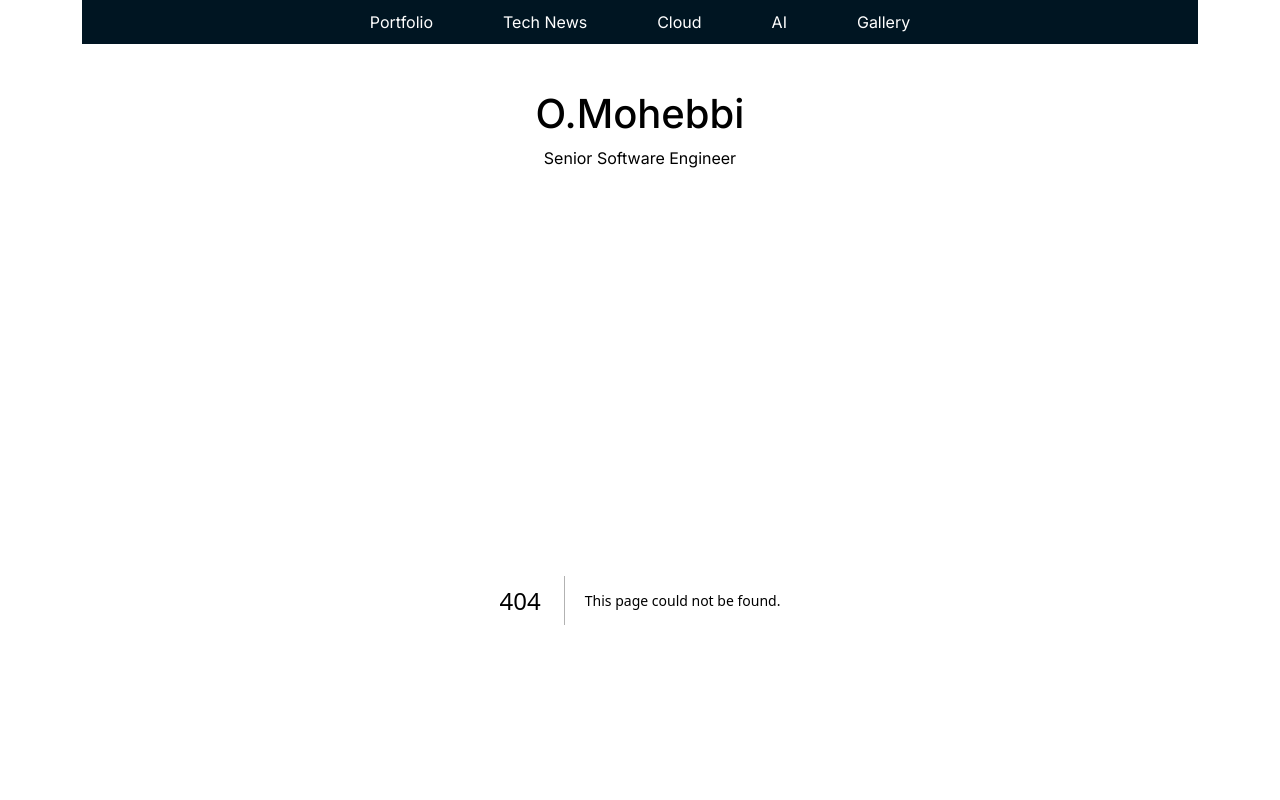
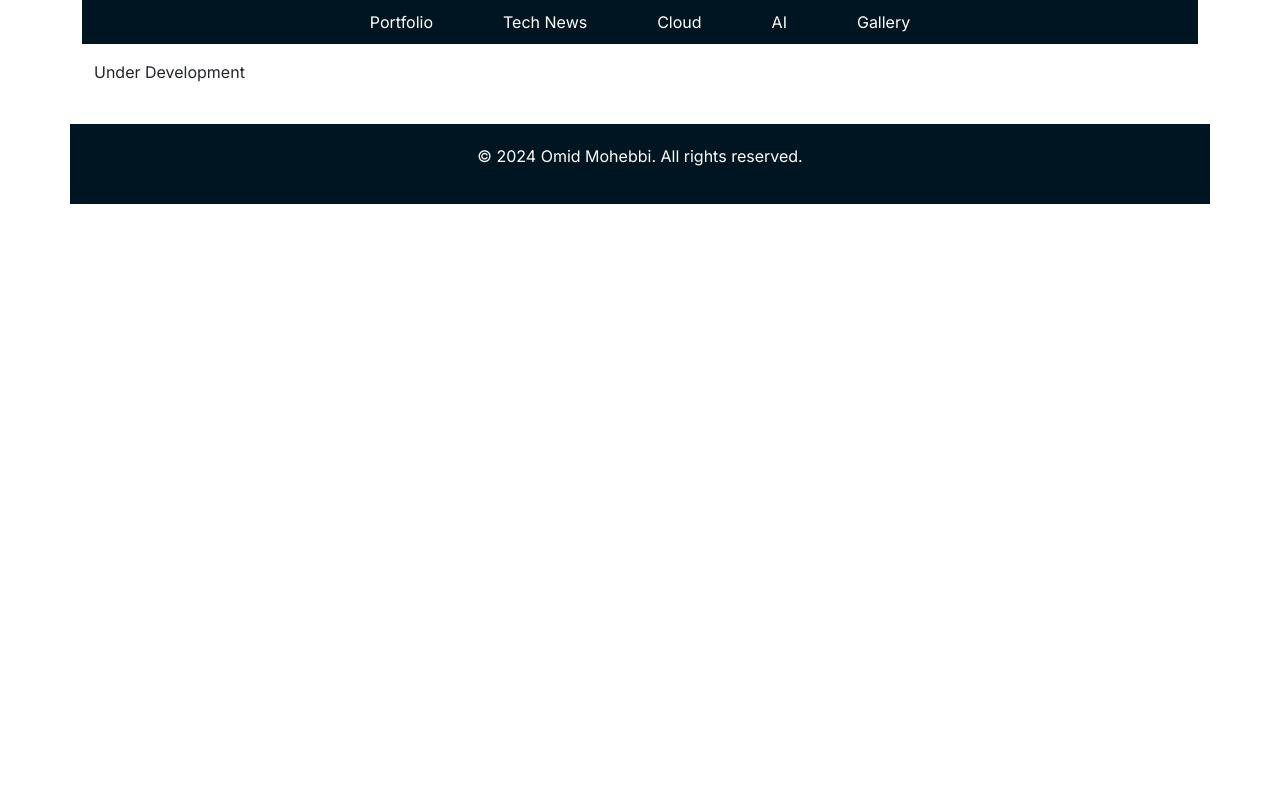
Before and after one commit to omidmohebbise/omidmohebbise.github.io, a Next.js app: page /cloud in a window 1280 px wide. Before the commit this address had no page. Shown: the top 800 px of the page. Built offline with nearby package versions, Linux system fonts and the light colour scheme.

Commit message:
add cloud page

```diff
--- /dev/null
+++ b/src/app/cloud/page.tsx
@@ -0,0 +1,10 @@
+
+
+
+export default function CloudPage(){
+    return(
+        <div className="container">
+            Under Development
+        </div>
+    )
+}
--- a/src/app/page.tsx
+++ b/src/app/page.tsx
@@ -3,11 +3,13 @@ import Contact from "@/components/contact/contact";
 import Educations from "@/components/education/education";
 import Experiences from "@/components/experience/work-experiences";
 import Footer from "@/components/footer/footer";
+import OmidHeader from "@/components/header/omidheader";
 import Skills from "@/components/Skills";
 
 export default function Home() {
   return (
     <div>
+      <OmidHeader/>
       <AboutMe />
       <Skills />
       <Experiences />
--- a/src/components/NavBar.tsx
+++ b/src/components/NavBar.tsx
@@ -3,7 +3,6 @@ export default function NavBar() {
         <>
             <div className="row">
                 <div className="col">
-
                     <nav>
                         <ul>
                             <li><a href="/">Portfolio</a></li>
@@ -15,14 +14,7 @@ export default function NavBar() {
                     </nav>
                 </div>
             </div>
-            <div>
-                <header>
-                    <div className="">
-                        <h1>O.Mohebbi</h1>
-                        <div className="px-3">Senior Software Engineer</div>
-                    </div>
-                </header>
-            </div>
+
         </>
     )
 }
--- a/src/components/footer/footer.tsx
+++ b/src/components/footer/footer.tsx
@@ -1,7 +1,7 @@
 export default function Footer(){
 
     return(
-        <footer>
+        <footer className="container">
         <p>&copy; 2024 Omid Mohebbi. All rights reserved.</p>
       </footer>
     )
--- /dev/null
+++ b/src/components/header/omidheader.tsx
@@ -0,0 +1,13 @@
+export default function OmidHeader() {
+
+    return (
+        <div className="container">
+            <header>
+                <div className="">
+                    <h1>O.Mohebbi</h1>
+                    <div className="px-3">Senior Software Engineer</div>
+                </div>
+            </header>
+        </div>
+    )
+}
```
Also changed, not shown: src/app/cloud/aws/page.tsx (renamed from src/app/aws/page.tsx).
